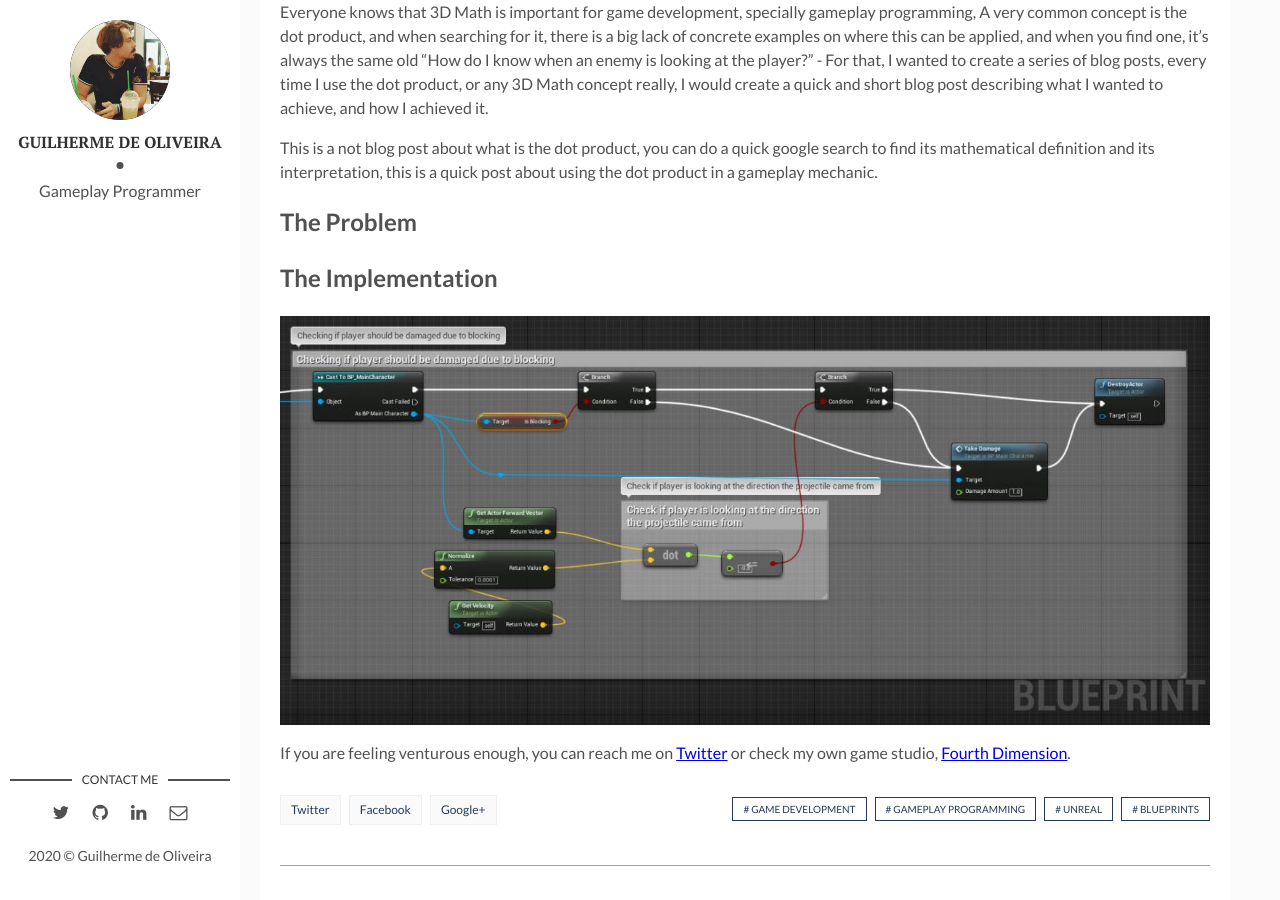
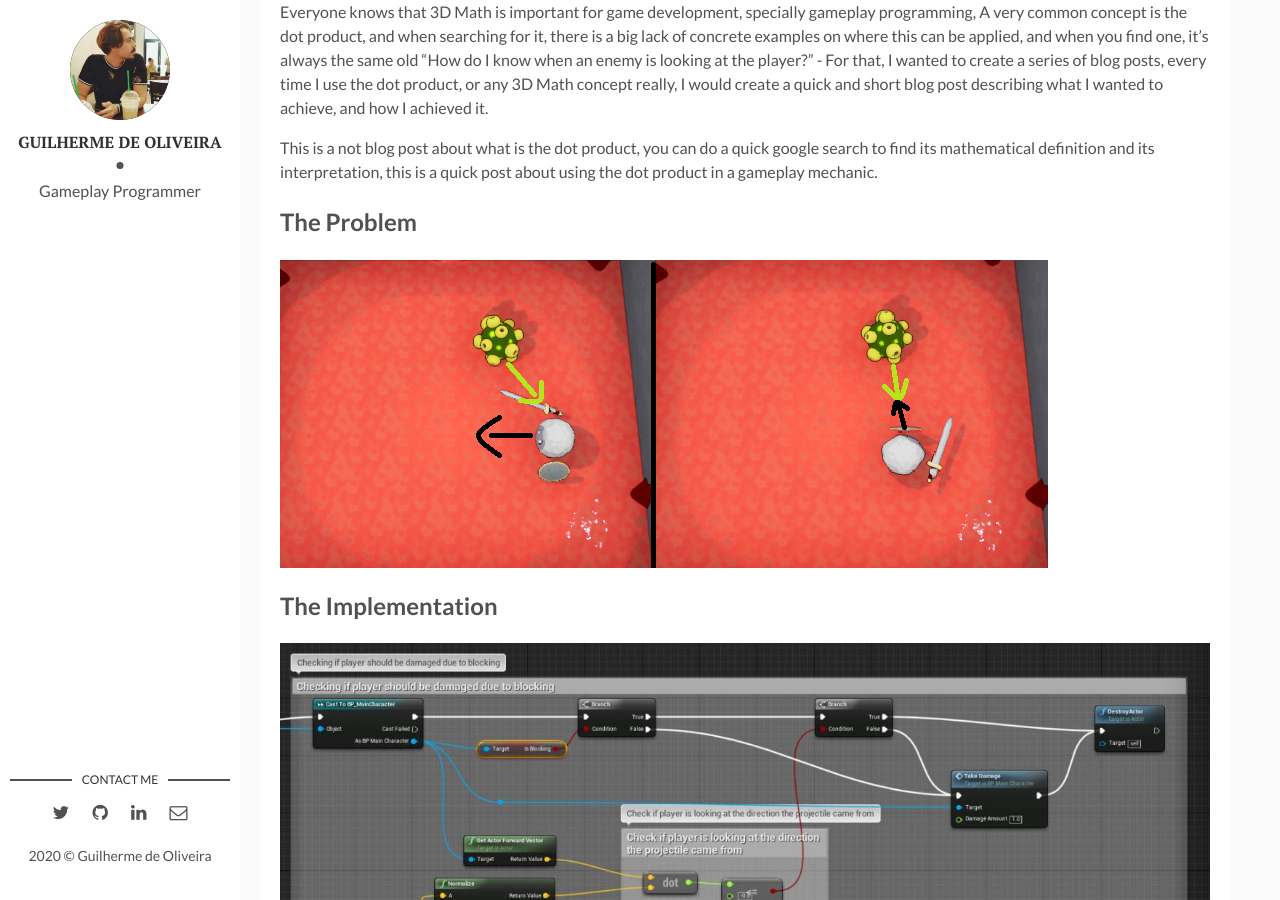
Before and after one commit to guilhermepo2/blog, a Jekyll site: the page built from _posts/2020-02-14-Player-Blocking-using-the-Dot-Product.markdown, in a window 1280 px wide and 900 px high, scrolled down 623 px. Built offline with Jekyll 4.4.1, drawn with Linux system fonts in a browser that asks for light colours.

Commit message:
adding another image

```diff
--- a/_posts/2020-02-14-Player-Blocking-using-the-Dot-Product.markdown
+++ b/_posts/2020-02-14-Player-Blocking-using-the-Dot-Product.markdown
@@ -16,9 +16,11 @@ This is a not blog post about what is the dot product, you can do a quick google
 
 ## The Problem
 
+![Dot Product]({{site.baseurl}}/assets/img/dot_product_yhis.png)
+
 ## The Implementation
 
-![No More Rubber Duck Debugging!]({{site.baseurl}}/assets/img/blueprint_dot_shield.jpg)
+![Implementation]({{site.baseurl}}/assets/img/blueprint_dot_shield.jpg)
 
 
 
```
Also changed, not shown: assets/img/dot_product_yhis.png (added).
